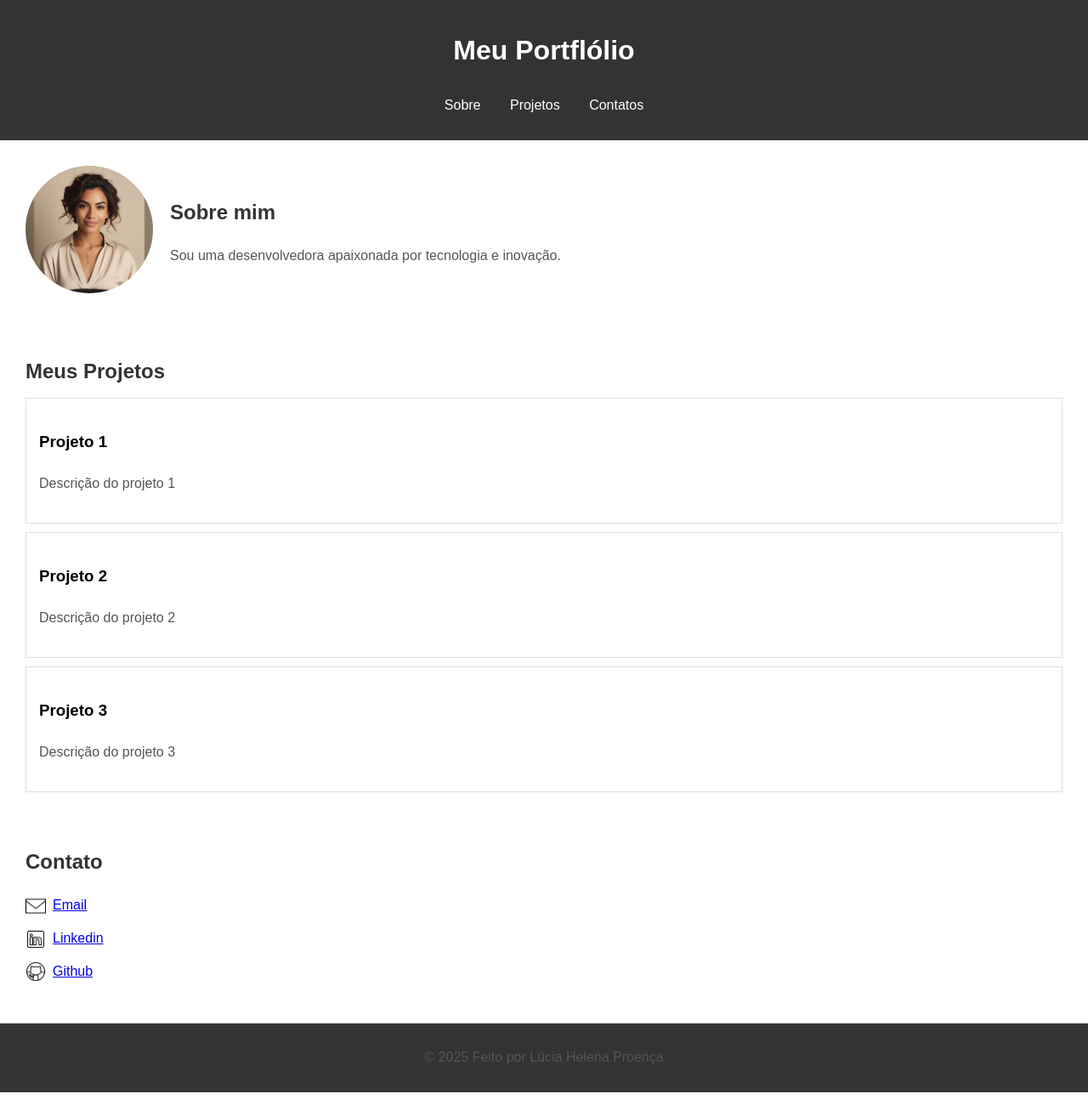
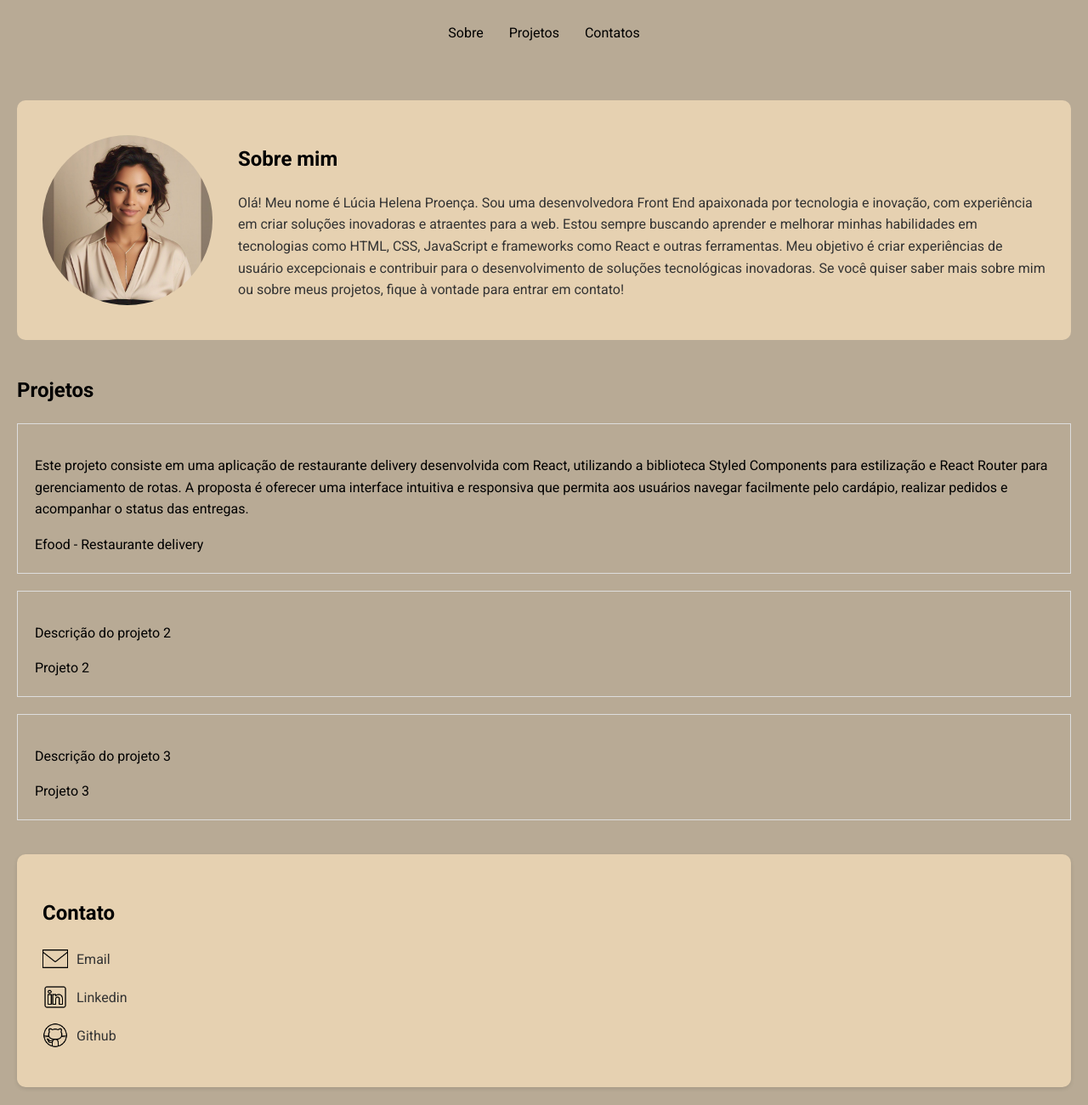
Before and after one commit to Lucia-Helena/meu_portfolio, a website: page index.html in a window 1280 px wide. Shown: the top 1300 px of the page at 85% size. Drawn offline with Linux system fonts and the light colour scheme.

Commit message:
Projeto finalizado

```diff
--- a/index.html
+++ b/index.html
@@ -4,11 +4,13 @@
     <meta charset="UTF-8">
     <meta name="viewport" content="width=device-width, initial-scale=1.0">
     <title>Meu Portfólio</title>
+    <link rel="preconnect" href="https://fonts.googleapis.com">
+    <link rel="preconnect" href="https://fonts.gstatic.com" crossorigin>
+    <link href="https://fonts.googleapis.com/css2?family=Roboto:wght@400;500;700&display=swap" rel="stylesheet">
     <link rel="stylesheet" href="./styles/styles.css">
 </head>
 <body>
     <header>
-        <h1>Meu Portflólio</h1>
         <nav>
             <ul>
                 <li><a href="#sobre">Sobre</a></li>
@@ -18,35 +20,33 @@
         </nav>
     </header>
 
+    <main>
         <section id="sobre">
-        <img src="./image/perfil.jpeg" alt="Minha foto">
-       <div>
+            <div class="sobre-container">
+                <img src="./image/perfil.jpeg" alt="Minha foto" class="sobre-imagem">
+                <div class="sobre-conteudo">
                     <h2>Sobre mim</h2>
-        <p>Sou uma desenvolvedora apaixonada por tecnologia e inovação.</p>
+                    <p>Olá! Meu nome é Lúcia Helena Proença. Sou uma desenvolvedora Front End apaixonada por tecnologia e inovação, com experiência em criar soluções inovadoras e atraentes para a web. Estou sempre buscando aprender e melhorar minhas habilidades em tecnologias como HTML, CSS, JavaScript e frameworks como React e outras ferramentas. Meu objetivo é criar experiências de usuário excepcionais e contribuir para o desenvolvimento de soluções tecnológicas inovadoras. Se você quiser saber mais sobre mim ou sobre meus projetos, fique à vontade para entrar em contato!</p>
+                </div>
             </div>
         </section>
 
         <section id="projetos">
-        <H2>Meus Projetos</H2>
-        <div class="projeto" onclick="abriProjeto('https://efood-gamma-wheat.vercel.app/')">
-            <h3>Projeto 1</h3>
-            <p>Descrição do projeto 1</p>
-
+            <h2>Projetos</h2>
+            <div class="projeto">
+                <p>Este projeto consiste em uma aplicação de restaurante delivery desenvolvida com React, utilizando a biblioteca Styled Components para estilização e React Router para gerenciamento de rotas. A proposta é oferecer uma interface intuitiva e responsiva que permita aos usuários navegar facilmente pelo cardápio, realizar pedidos e acompanhar o status das entregas.</p>
             </div>
-        <div class="projeto" onclick="abriProjeto('https://efood-gamma-wheat.vercel.app/')">
-            <h3>Projeto 2</h3>
+            <div class="projeto">
                 <p>Descrição do projeto 2</p>
-
             </div>
-        <div class="projeto" onclick="abriProjeto('https://efood-gamma-wheat.vercel.app/')">
-            <h3>Projeto 3</h3>
+            <div class="projeto">
                 <p>Descrição do projeto 3</p>
             </div>
         </section>
 
         <section id="contato">
             <h2>Contato</h2>
-        <ul>
+            <ul class="contato-lista">
                 <li>
                     <img src="./image/icons/icons8-email-50.png" alt="Email">
                     <a href="luciahproenca@gmail.com">Email</a>
@@ -61,6 +61,7 @@
                 </li>
             </ul>
         </section>
+    </main>
 
     <footer>
         <p>&copy; 2025 Feito por Lúcia Helena Proença</p>
--- a/script/script.js
+++ b/script/script.js
@@ -1,3 +1,19 @@
-function abrirProjeto(url) {
-    window.open(url, '_blank');
+debugger;
+const projetos = [
+  { nome: 'Efood - Restaurante delivery', url: 'https://efood-gamma-wheat.vercel.app/' },
+  { nome: 'Projeto 2', url: 'https://efood-gamma-wheat.vercel.app/' },
+  { nome: 'Projeto 3', url: 'https://efood-gamma-wheat.vercel.app/' },
+];
+
+function handleProjectClick(url) {
+  window.location.href = url;
 }
+
+const projetosContainer = document.querySelectorAll('.projeto');
+projetosContainer.forEach((container, index) => {
+  const div = document.createElement('div');
+  div.textContent = projetos[index].nome;
+  div.classList.add('projeto-item');
+  div.addEventListener('click', () => handleProjectClick(projetos[index].url));
+  container.appendChild(div);
+});
--- a/styles/styles.css
+++ b/styles/styles.css
@@ -1,14 +1,13 @@
-
 body {
-    font-family: Arial, sans-serif;
-    line-height: 1.8;
+  background: #b8aa95;
+  font-family: 'Roboto', sans-serif;
+  line-height: 1.6;
   margin: 0;
   padding: 0;
 }
 
 header {
-    background: #333;
-    color: #fff;
+  background: #b8aa95;
   padding: 10px 0;
   text-align: center;
 }
@@ -16,27 +15,54 @@ header {
 nav ul {
   list-style: none;
   padding: 0;
+  display: flex;
+  justify-content: center;
 }
 
 nav ul li {
-    display: inline;
   margin: 0 15px;
 }
 
 nav ul li a {
-    color: #fff;
+  color: #000;
   text-decoration: none;
 }
 
+main {
+  padding: 40px 20px;
+}
+
 section {
-    padding: 20px;
-    margin: 10px;
+  margin-bottom: 40px;
+}
+
+#sobre {
+  background: #e6d1b1;
+  color: #333;
+  border-radius: 10px;
+  padding: 30px;
+}
+
+.sobre-container {
+  display: flex;
+  align-items: center;
+}
+
+.sobre-imagem {
+  border-radius: 50%;
+  width: 200px;
+  height: 200px;
+  margin-right: 30px;
+}
+
+.sobre-conteudo {
+  flex: 1;
 }
 
 .projeto {
-    border : 1px solid #ddd;
-    padding: 15px;
-    margin: 10px 0;
+  border: 1px solid #ddd;
+  padding: 20px;
+  margin-bottom: 20px;
   cursor: pointer;
   transition: background 0.3s;
 }
@@ -45,73 +71,86 @@ section {
   background: #f4f4f4;
 }
 
+h2 {
+  color: #000;
+  margin-bottom: 20px;
+}
+
+#contato {
+  background-color: #e6d1b1;
+  border-radius: 10px;
+  padding: 30px;
+  box-shadow: 0 2px 5px rgba(0, 0, 0, 0.1);
+}
+
+.contato-lista {
+  list-style: none;
+  padding: 0;
+}
+
+.contato-lista li {
+  display: flex;
+  align-items: center;
+  margin-bottom: 15px;
+}
+
+.contato-lista li img {
+  width: 30px;
+  height: 30px;
+  margin-right: 10px;
+}
+
+.contato-lista li a {
+  color: #333;
+  text-decoration: none;
+}
+
 footer {
   text-align: center;
-    padding: 10px 0;
+  padding: 20px 0;
   background: #333;
-    color: #fff
+  color: #fff;
+}
+
+@media (max-width: 768px) {
+  header {
+    padding: 5px 0;
+  }
+
+  nav ul li {
+    margin: 0 10px;
+  }
+
+  main {
+    padding: 20px;
+  }
+
+  section {
+    margin-bottom: 30px;
   }
 
   #sobre {
-    display: flex;
-    align-items: center;
+    padding: 20px;
   }
 
-#sobre img {
-    border-radius: 50%;
-    width: 150px;
-    margin-right: 20px;
+  .sobre-container {
+    flex-direction: column;
+    align-items: center;
+    text-align: center;
   }
 
-h2 {
-    color: #333;
-    margin-bottom: 10px;
+  .sobre-imagem {
+    width: 150px;
+    height: 150px;
+    margin-right: 0;
+    margin-bottom: 20px;
   }
 
-p {
-    color: #555;
+  .sobre-conteudo {
+    flex: auto;
   }
 
-section#contato {
+  #contato {
     padding: 20px;
-    background-color: #fff;
-    border-radius: 5px;
-    box-shadow: 0 2 5px rgba(0, 0, 0, 0.1);
-}
-
-section#contato h2 {
-    margin-top: 0;
-}
-
-section#contato ul {
-    list-style-type: none;
-    padding: 0;
-}
-
-section#contato li {
-    display: flex;
-    align-items: center;
-    margin: 10px 0;
-}
-
-section#contato img {
-    width: 24px;
-    height: 24px;
-    margin-right: 8px;
-}
-
-section#contato a:hover {
-    text-decoration: underline;
-    color: #0073e6;
-}
-
-
-@media (max-width) {
-    section {
-        padding: 10px;
-    }
-     nav ul li {
-        display: block;
-        margin: 5px 0;
   }
 }
```
Also changed, not shown: package.json (added, +16 -0 lines), 1 other file. Lines whose indentation alone changed are shown as unchanged.
